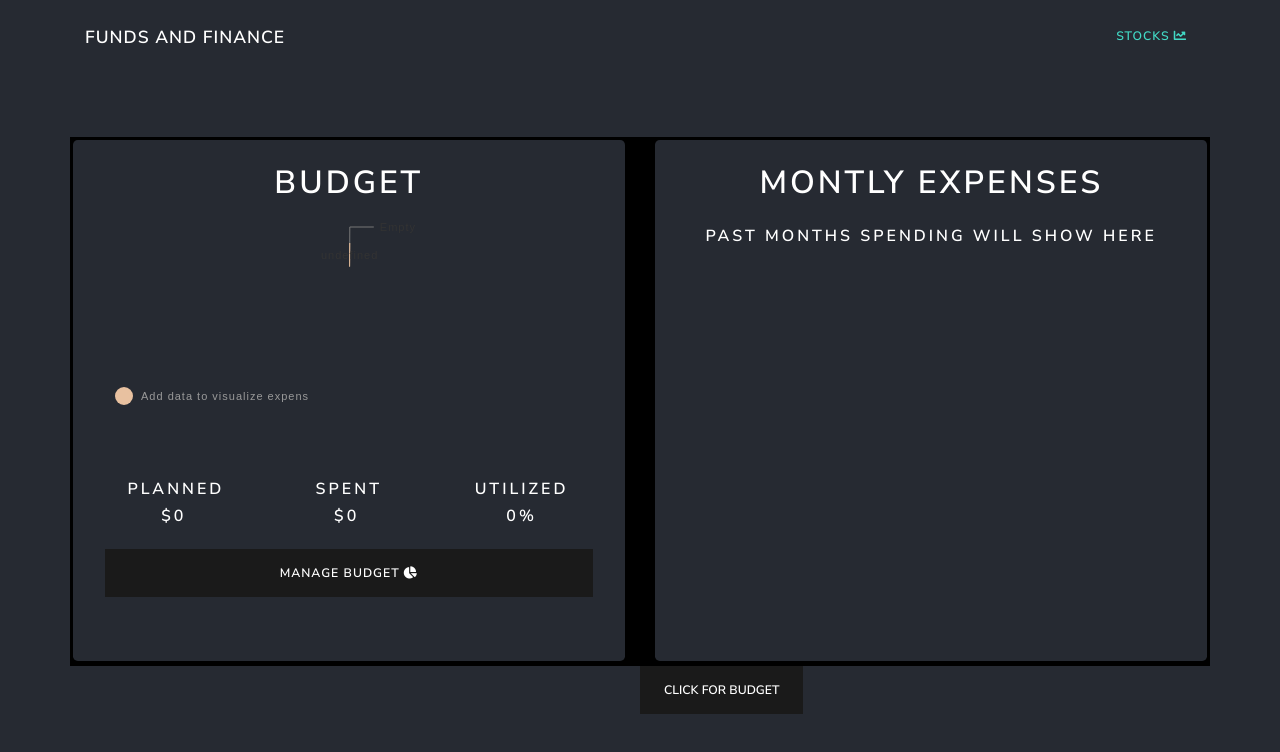
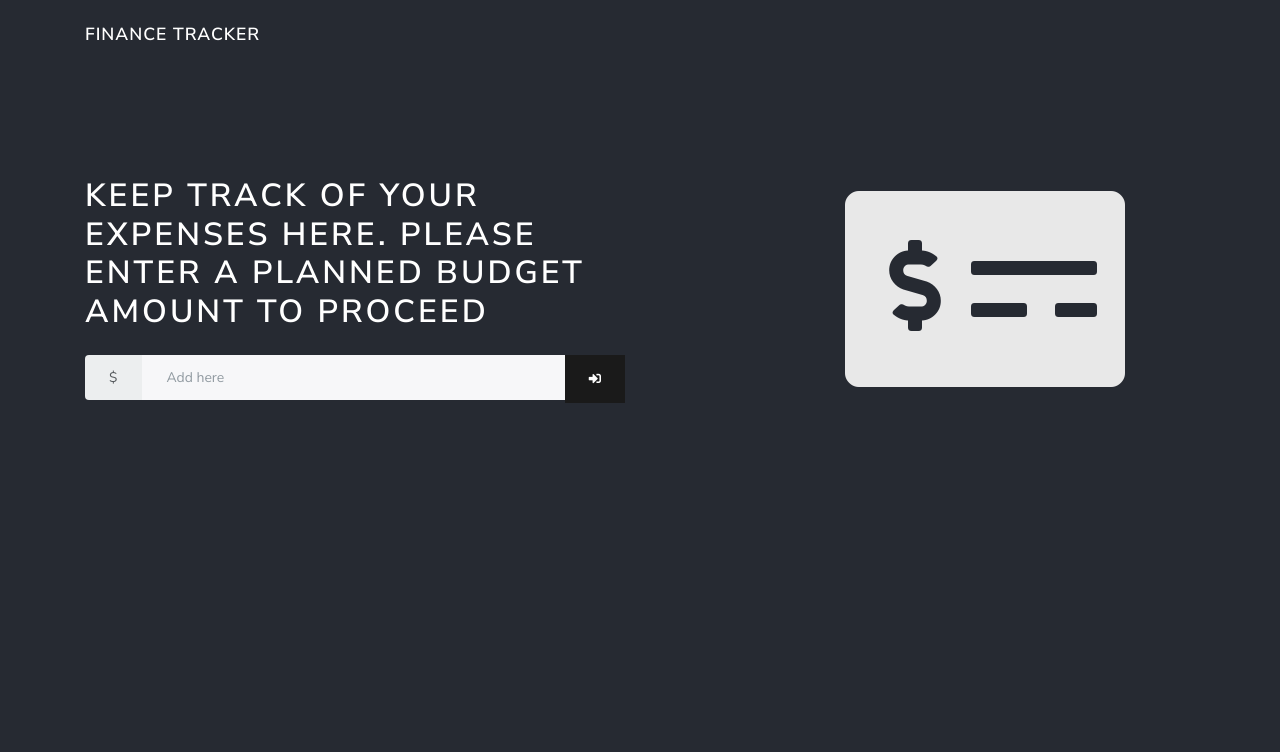
Before and after one commit to Alfredo9712/am-finance, a React (Create React App) app: page / in a window 1280 px wide. Shown: the top 752 px of the page. Built offline with nearby package versions, Linux system fonts and the light colour scheme.

Commit message:
partial complete, need to run tests to make sure there are hidden bugs

```diff
--- a/src/App.css
+++ b/src/App.css
@@ -1,5 +1,9 @@
 body {
   background-color: #262a32;
+}
+
+.check {
+  color: "#42D9C5";
 }
 
 .navbar {
@@ -32,11 +36,30 @@ body {
     margin-top: 15px;
   }
 }
-@media screen and (max-width: 900px) {
+@media screen and (max-width: 700px) {
   .colBot {
-    margin-bottom: -10%;
+    margin-bottom: 0.2%;
   }
 }
-.colBot {
-  margin-bottom: -2.3%;
+@media screen and (min-width: 800px) {
+  .padLeft {
+    padding-left: 2.2%;
+  }
 }
+
+@media screen and (min-width: 800px) {
+  .colBot {
+    padding-right: 2.2%;
+  }
+}
+@media screen and (min-width: 990px) {
+  .colBot {
+    padding-right: 0.2%;
+  }
+}
+
+@media screen and (min-width: 990px) {
+  .padLeft {
+    padding-left: 0.2%;
+  }
+}
--- a/src/App.js
+++ b/src/App.js
@@ -11,12 +11,12 @@ function App() {
       <Router>
         <NavigationBar />
         <Switch>
-          <Route path="/" exact>
-            <StartScreen />
-          </Route>
           <Container>
             <Route path="/budget">
               <Homescreen />
+            </Route>
+            <Route path="/" exact>
+              <StartScreen />
             </Route>
           </Container>
         </Switch>
--- /dev/null
+++ b/src/components/AddPlannedBudgetModal.js
@@ -0,0 +1,68 @@
+import React, { useState, useRef } from "react";
+import { Button, Modal, Alert, InputGroup, FormControl } from "react-bootstrap";
+import { initializeBudget } from "../redux/actions/budgetActions";
+import { initializePlannedBudget } from "../redux/actions/plannedBudget";
+import { useDispatch } from "react-redux";
+const AddPlannedBudgetModal = () => {
+  const [show, setShow] = useState(false);
+  const dispatch = useDispatch();
+  const [invalidExpense, setInvalidExpense] = useState(false);
+  const [text, setText] = useState("");
+  const expenseRef = useRef();
+
+  const handleClose = () => setShow(false);
+  const handleShow = () => setShow(true);
+
+  const addPlannedBudgetHandler = () => {
+    if (expenseRef.current.value === "") {
+      setText("Invalid Input");
+      setInvalidExpense(true);
+      setTimeout(function () {
+        setInvalidExpense();
+      }, 2000);
+    } else {
+      dispatch(initializeBudget(Number(expenseRef.current.value)));
+      dispatch(initializePlannedBudget(Number(expenseRef.current.value)));
+    }
+  };
+
+  return (
+    <>
+      <Button onClick={handleShow}>
+        <i className="fas fa-plus"></i> Add Planned Budget
+      </Button>
+
+      <Modal show={show} onHide={handleClose}>
+        {invalidExpense === true && <Alert variant="danger">{text}</Alert>}
+
+        <Modal.Header closeButton>
+          <Modal.Title>Add Planned Budget</Modal.Title>
+        </Modal.Header>
+        <Modal.Body>
+          <InputGroup className="mb-3">
+            <InputGroup.Prepend>
+              <InputGroup.Text>$</InputGroup.Text>
+            </InputGroup.Prepend>
+            <FormControl
+              placeholder="Add here"
+              aria-label="Amount (to the nearest dollar)"
+              ref={expenseRef}
+              type="number"
+              required="true"
+            />
+          </InputGroup>
+        </Modal.Body>
+        <Modal.Footer>
+          <Button variant="secondary" onClick={handleClose}>
+            Close
+          </Button>
+          <Button variant="primary" onClick={addPlannedBudgetHandler}>
+            Add
+          </Button>
+        </Modal.Footer>
+      </Modal>
+    </>
+  );
+};
+
+export default AddPlannedBudgetModal;
--- a/src/components/IncomeVisuals.js
+++ b/src/components/IncomeVisuals.js
@@ -14,6 +14,8 @@ import {} from "../redux/actions/plannedBudget";
 const IncomeVisuals = () => {
   const budgetAmount = useSelector((state) => state.budgetAmount);
   const plannedBudget = useSelector((state) => state.plannedBudget);
+  const expensesList = useSelector((state) => state.expensesList);
+
   let spentAmount = plannedBudget - budgetAmount;
   const pieChart = useSelector((state) => state.pieChart);
   const dispatch = useDispatch();
@@ -85,10 +87,17 @@ const IncomeVisuals = () => {
           },
         ]}
       />
+      <Button
+        onClick={clearExpensesHandler}
+        className="bg-transparent check"
+        style={{ marginTop: "0" }}
+        disabled={expensesList.data.length === 0}
+      >
+        New Month <i class="fas fa-check-circle"></i>
+      </Button>
       <SpendingList />
       {/* this will be used before the budget page is set up all its for is to
       intialize budget */}
-      <Button onClick={clearExpensesHandler}>New Month</Button>
     </>
   );
 };
--- /dev/null
+++ b/src/components/InitialPage.js
@@ -0,0 +1,80 @@
+import React, { useState, useRef } from "react";
+//prettier-ignore
+import {Jumbotron, Button, Row, Col, Modal, Alert, Form, InputGroup, FormControl,} from "react-bootstrap";
+import AddPlannedBudgetModal from "./AddPlannedBudgetModal";
+import { initializeBudget } from "../redux/actions/budgetActions";
+import { initializePlannedBudget } from "../redux/actions/plannedBudget";
+import { useDispatch } from "react-redux";
+
+const InitialPage = () => {
+  const dispatch = useDispatch();
+  const [invalidExpense, setInvalidExpense] = useState(false);
+  const [text, setText] = useState("");
+  const expenseRef = useRef();
+  const addPlannedBudgetHandler = () => {
+    if (expenseRef.current.value === "" || expenseRef.current.value === 0) {
+      setText("Invalid Input");
+      setInvalidExpense(true);
+      setTimeout(function () {
+        setInvalidExpense();
+      }, 2000);
+    } else {
+      dispatch(initializeBudget(Number(expenseRef.current.value)));
+      dispatch(initializePlannedBudget(Number(expenseRef.current.value)));
+    }
+  };
+
+  return (
+    <Jumbotron
+      style={{ color: "white", marginTop: "4%" }}
+      className="bg-transparent"
+      fluid
+    >
+      <Row>
+        <Col md={6} xs={{ order: "last" }} md={{ order: "first" }}>
+          <h1 style={{ color: "white", marginLeft: "0" }}>
+            Keep track of your expenses here. Please enter a planned budget
+            amount to proceed
+          </h1>
+          <Form>
+            {invalidExpense === true && (
+              <Alert variant="danger" block>
+                {text}
+              </Alert>
+            )}
+            <InputGroup className="mt-4">
+              <InputGroup.Prepend>
+                <InputGroup.Text style={{ height: "94%" }}>$</InputGroup.Text>
+              </InputGroup.Prepend>
+
+              <FormControl
+                placeholder="Add here"
+                aria-label="Amount (to the nearest dollar)"
+                ref={expenseRef}
+                type="number"
+                required="true"
+              />
+              <Button
+                variant="primary"
+                type="submit"
+                onClick={addPlannedBudgetHandler}
+                style={{ marginLeft: "1.5" }}
+              >
+                <i class="fas fa-sign-in-alt"></i>
+              </Button>
+            </InputGroup>
+          </Form>
+        </Col>
+        <Col md={2}></Col>
+        <Col md={4}>
+          <i
+            class="fas fa-money-check-alt"
+            style={{ fontSize: "14rem", color: "#E8E8E8" }}
+          ></i>
+        </Col>
+      </Row>
+    </Jumbotron>
+  );
+};
+
+export default InitialPage;
--- a/src/components/MonthlyCard.js
+++ b/src/components/MonthlyCard.js
@@ -52,7 +52,7 @@ const MonthlyCard = () => {
         }}
       >
         {" "}
-        Montly expenses
+        Expense history
       </h1>
 
       {data.length === 0 ? (
@@ -60,7 +60,7 @@ const MonthlyCard = () => {
           style={{
             color: "white",
             textAlign: "center",
-            paddingTop: "5%",
+            paddingTop: "36%",
             marginBottom: "0",
           }}
         >
@@ -68,7 +68,7 @@ const MonthlyCard = () => {
           Past months spending will show here
         </h5>
       ) : (
-        <>
+        <div style={{ marginTop: "8%", height: 277 }}>
           <ResponsiveBar
             data={data}
             keys={["amount"]}
@@ -95,7 +95,7 @@ const MonthlyCard = () => {
               tickRotation: 0,
               legend: "Amount",
               legendPosition: "middle",
-              legendOffset: -40,
+              legendOffset: -55,
             }}
             theme={theme}
             labelSkipWidth={12}
@@ -129,7 +129,7 @@ const MonthlyCard = () => {
             motionStiffness={90}
             motionDamping={15}
           />
-        </>
+        </div>
       )}
     </div>
   );
--- a/src/components/NavigationBar.js
+++ b/src/components/NavigationBar.js
@@ -8,7 +8,7 @@ const NavigationBar = () => {
       <Navbar variant="dark" className="mb-0" expand="sm">
         <Container>
           <Navbar.Brand as={NavLink} to="/">
-            Funds and Finance
+            Finance tracker{" "}
           </Navbar.Brand>
           <Navbar.Toggle aria-controls="basic-navbar-nav" />
           <Navbar.Collapse id="basic-navbar-nav">
@@ -18,9 +18,9 @@ const NavigationBar = () => {
                 Budget <i className="fas fa-chart-pie"></i>
               </Nav.Link> */}
 
-              <Nav.Link as={NavLink} to="/budget" style={{ color: "#42D9C5" }}>
+              {/* <Nav.Link as={NavLink} to="/budget" style={{ color: "#42D9C5" }}>
                 Stocks <i className="fas fa-chart-line"></i>
-              </Nav.Link>
+              </Nav.Link> */}
             </Nav>
           </Navbar.Collapse>
         </Container>
--- a/src/components/SpendingList.js
+++ b/src/components/SpendingList.js
@@ -11,7 +11,7 @@ const SpendingList = () => {
   const { data } = expensesList;
 
   return (
-    <Container fluid className="mt-1">
+    <Container fluid className="mt-1" style={{ marginBottom: "1000px" }}>
       <Row>
         <Col md={6}>
           <ListGroup>
--- a/src/components/StartScreen.js
+++ b/src/components/StartScreen.js
@@ -1,11 +1,12 @@
 import React from "react";
 import { Row, Col, Jumbotron, Button, Container } from "react-bootstrap";
-import { initializeBudget } from "../redux/actions/budgetActions";
-import { initializePlannedBudget } from "../redux/actions/plannedBudget";
+
 import { useDispatch, useSelector } from "react-redux";
 import { Link } from "react-router-dom";
 import { ResponsivePie } from "@nivo/pie";
 import MonthlyCard from "./MonthlyCard";
+import AddPlannedBudgetModal from "./AddPlannedBudgetModal";
+import InitialPage from "./InitialPage";
 const StartScreen = () => {
   const dispatch = useDispatch();
   const pieChart = useSelector((state) => state.pieChart);
@@ -24,20 +25,21 @@ const StartScreen = () => {
   )
     ? Math.round(((plannedBudget - budgetAmount) / plannedBudget) * 100)
     : 0;
-  const testHandler = () => {
-    dispatch(initializeBudget(input));
-    dispatch(initializePlannedBudget(input));
-  };
+
   return (
     <>
+      {budgetAmount === 0 ? (
+        <InitialPage />
+      ) : (
         <Container className="startContainer">
           <Row>
-          <Col lg={6} className="colBot">
+            <Col lg={6} className="colBot ">
               <Jumbotron
                 style={{
                   backgroundColor: "#262a32",
                   color: "white",
                   paddingTop: "0",
+                  height: "99.5%",
                 }}
               >
                 <h1
@@ -67,7 +69,10 @@ const StartScreen = () => {
                     cornerRadius={3}
                     colors={{ scheme: "nivo" }}
                     borderWidth={1}
-                  borderColor={{ from: "color", modifiers: [["darker", 0.2]] }}
+                    borderColor={{
+                      from: "color",
+                      modifiers: [["darker", 0.2]],
+                    }}
                     enableRadialLabels={false}
                     radialLabelsSkipAngle={10}
                     theme={changedTheme}
@@ -132,7 +137,10 @@ const StartScreen = () => {
                     <h5 style={{ color: "white" }}>Utilized</h5>
                     <Row>
                       <Col>
-                      <h5 style={{ color: "white" }}> {percentageUtilized}%</h5>
+                        <h5 style={{ color: "white" }}>
+                          {" "}
+                          {percentageUtilized}%
+                        </h5>
                       </Col>
                     </Row>
                   </Col>
@@ -150,13 +158,13 @@ const StartScreen = () => {
                 </Row>
               </Jumbotron>
             </Col>
-          <Col lg={6}>
+            <Col lg={6} className="padLeft">
               <Jumbotron
                 style={{
                   backgroundColor: "#262a32",
                   color: "white",
                   paddingTop: "0",
-                height: "99%",
+                  height: "99.5%",
                 }}
               >
                 <MonthlyCard />
@@ -164,13 +172,7 @@ const StartScreen = () => {
             </Col>
           </Row>
         </Container>
-      <Row>
-        <Col>
-          <Button onClick={testHandler} style={{ marginLeft: "50%" }}>
-            Click for budget
-          </Button>
-        </Col>
-      </Row>
+      )}
     </>
   );
 };
--- a/src/redux/reducers/pieChartReducer.js
+++ b/src/redux/reducers/pieChartReducer.js
@@ -3,7 +3,7 @@ const data = localStorage.getItem("pieChart")
   : [
       {
         id: "Empty",
-        label: "Add data to visualize expens",
+        label: "Add data to visualize expenses",
 
         color: "hsl(348, 70%, 50%)",
       },
```
Also changed, not shown: 1 other file (tests, documents, lock files or other folders). Lines whose indentation alone changed are shown as unchanged.
